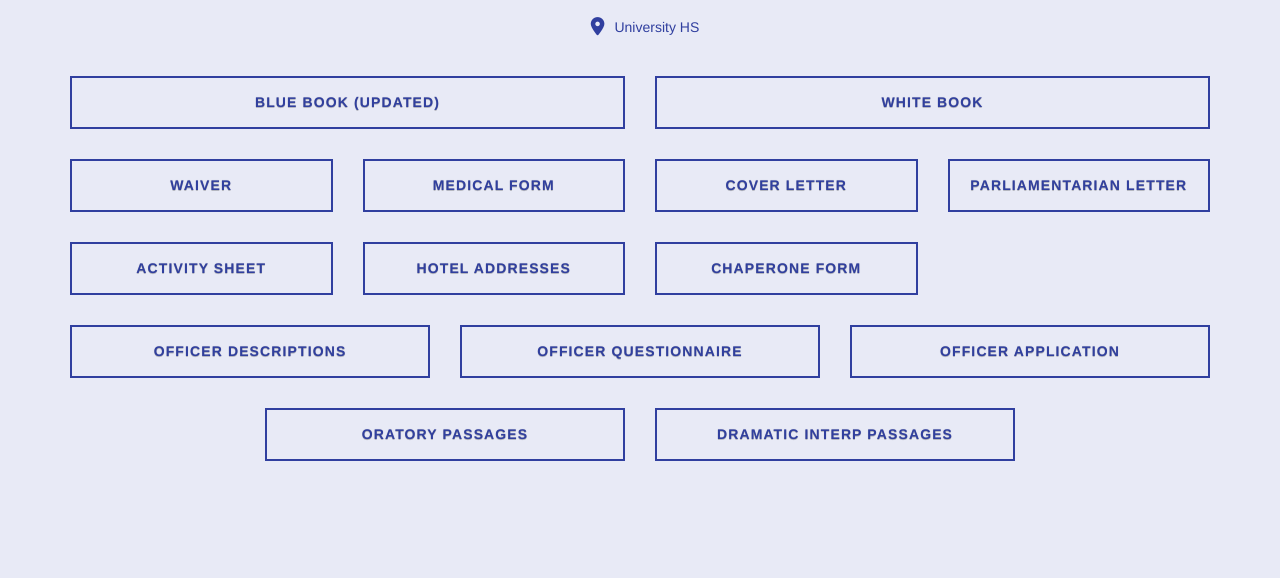
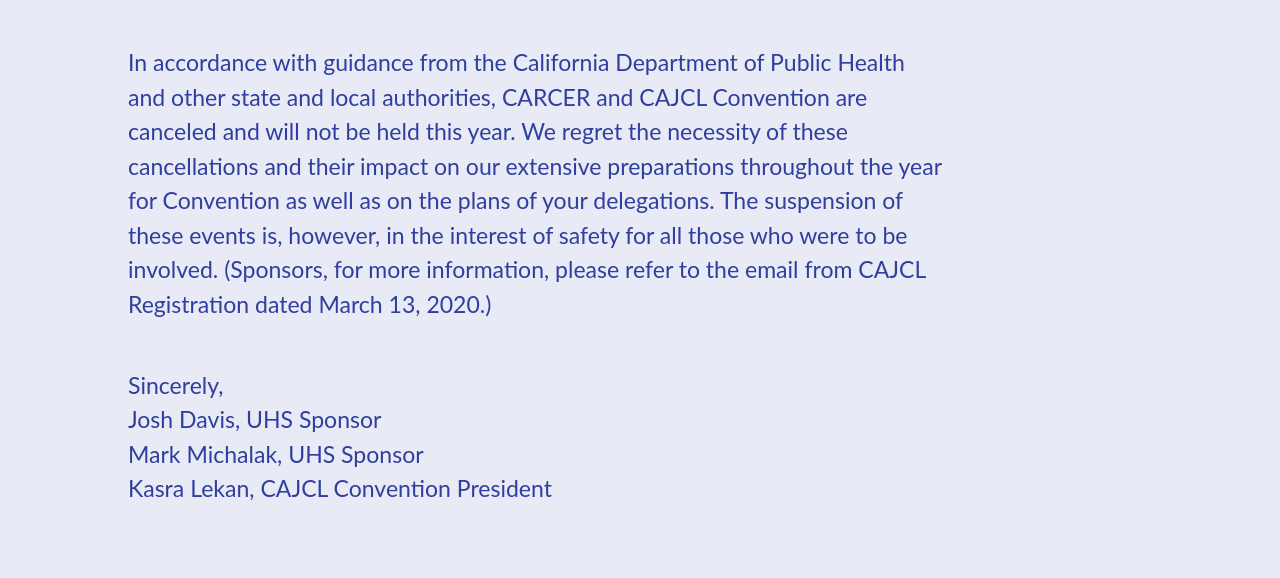
Before and after one commit to uhsjcl/convention-landing-page, a plain HTML site: page index.html in a window 1280 px wide. Shown: the part 222-800 px from the top of the page. Drawn offline with nearby package versions, Linux system fonts and the light colour scheme.

Commit message:
Update homepage letter

```diff
--- /dev/null
+++ b/css/notif.css
@@ -0,0 +1,61 @@
+body {
+    background: #E8EAF6;
+    color: #303F9F;
+    font: 1.2em 'Lato', sans-serif;
+    height: 100%;
+    margin: 0 auto;
+    width: 100%;
+}
+
+h1 {
+    font-size: 4em;
+}
+
+p {
+    color: #303F9F;
+    font-size: 1.2em;
+    margin-right: 20%;
+    line-height: 1.5;
+}
+
+.container {
+    align-items: center;
+    display: flex;
+    justify-content: center;
+    max-width: 100%;
+    margin: 0 auto;
+}
+
+.container div {
+    display: flex;
+    width: 80%;
+    height: 100vh;
+}
+
+.container div:first-child {
+    flex-direction: column;
+    justify-content: center;
+    text-align: left;
+}
+
+div.picture_bg {
+    background-position: center center;
+    justify-content: flex-end;
+}
+
+@media only screen and (max-width: 768px) {
+
+.container {
+    align-items: center;
+    display: flex;
+    flex-direction: column;
+    justify-content: center;
+    max-width: 100%;
+}
+
+.container div {
+    display: flex;
+    width: 80%;
+    height: 50vh;
+    justify-content: center;
+}
--- a/index.html
+++ b/index.html
@@ -11,19 +11,19 @@
 
 	<link href="https://fonts.googleapis.com/css?family=Reem+Kufi|Roboto:300" rel="stylesheet">
 	<script src="https://kit.fontawesome.com/554a8d67f4.js"></script>
-	<link rel="stylesheet" href="css/button.css">
+	<!-- <link rel="stylesheet" href="css/button.css">
 	<link rel="stylesheet" href="css/reset.css">
-	<link rel="stylesheet" href="css/styles.css">
+	<link rel="stylesheet" href="css/styles.css"> -->
 	<!-- <link rel="stylesheet" href="css/themes/indigo-white.css"> -->
 	<!-- <link rel="stylesheet" href="css/themes/green-white.css"> -->
 	<!-- <link rel="stylesheet" href="css/themes/red-white.css"> -->
 	<!-- <link rel="stylesheet" href="css/themes/grey-white.css"> -->
-	<link rel="stylesheet" href="css/themes/white-indigo.css">
+	<!-- <link rel="stylesheet" href="css/themes/white-indigo.css"> -->
 	<!-- <link rel="stylesheet" href="css/themes/white-blue.css"> -->
 	<!-- <link rel="stylesheet" href="css/themes/white-grey.css"> -->
 	<!-- <link rel="stylesheet" href="css/themes/white-red.css"> -->
 	<!-- <link rel="stylesheet" href="css/themes/yellow-black.css"> -->
-
+	<link rel="stylesheet" href="css/notif.css">
 
 	<script async src="https://www.googletagmanager.com/gtag/js?id=UA-129419745-2"></script>
 	<script>
@@ -47,73 +47,17 @@
 	<noscript><iframe src="https://www.googletagmanager.com/ns.html?id=GTM-WV4RZZ8"
 		height="0" width="0" style="display:none;visibility:hidden"></iframe></noscript>
 	<!-- End Google Tag Manager (noscript) -->
-	<main>
-		<div class="intro">CAJCL State Convention</div>
-		<div class="icons-social">
-			<div class="icon-line">
-				<i class="fas fa-calendar-day"></i> April 17-18, 2020
-			</div>
-			<div class="icon-line">
-				<i class="fas fa-map-marker-alt"></i> University HS
-			</div>
+	<div class="container">
+		<div>
+			<h1>CAJCL State Convention</h1>
+			<p>In accordance with guidance from the California Department of Public Health and other state and local authorities, CARCER and CAJCL Convention are canceled and will not be held this year. We regret the necessity of these cancellations and their impact on our extensive preparations throughout the year for Convention as well as on the plans of your delegations. The suspension of these events is, however, in the interest of safety for all those who were to be involved.  (Sponsors, for more information, please refer to the email from CAJCL Registration dated March 13, 2020.)</p>
+			<p>
+				Sincerely,<br>
+				Josh Davis, UHS Sponsor<br>
+				Mark Michalak, UHS Sponsor<br>
+				Kasra Lekan, CAJCL Convention President
+			</p>
 		</div>
-		<div class="container">
-			<div class="row">
-				<div class="col-sm-6">
-					<a target="blank" href="bluebook.pdf" class="btn btn-sm animated-button button-one">Blue Book (Updated)</a>
-				</div>
-				<div class="col-sm-6">
-					<a target="blank" href="whitebook.pdf" class="btn btn-sm animated-button button-two">White Book</a>
-				</div>
-			</div>
-			<div class="row">
-				<div class="col-sm-3">
-					<a target="blank" href="waiver.pdf" class="btn btn-sm animated-button button-one">Waiver</a>
-				</div>
-				<div class="col-sm-3">
-					<a target="blank" href="medical-form.pdf" class="btn btn-sm animated-button button-one">Medical Form</a>
-				</div>
-				<div class="col-sm-3">
-					<a target="blank" href="cover-letter.pdf" class="btn btn-sm animated-button button-one">Cover Letter</a>
-				</div>
-				<div class="col-sm-3">
-					<a target="blank" href="parliamentarian.pdf" class="btn btn-sm animated-button button-one">Parliamentarian Letter</a>
-				</div>
-				<div class="col-sm-3">
-					<a target="blank" href="activity-sheet.pdf" class="btn btn-sm animated-button button-one">Activity Sheet</a>
-				</div>
-				<div class="col-sm-3">
-					<a target="blank" href="hotel-addresses.pdf" class="btn btn-sm animated-button button-one">Hotel Addresses</a>
-				</div>
-				<div class="col-sm-3">
-					<a target="blank" href="chaperone-form.pdf" class="btn btn-sm animated-button button-one">Chaperone Form</a>
-				</div>
-				<div class="col-sm-3">
-
-				</div>
-			</div>
-
-			<div class="row center">
-				<div class="col-sm-4">
-					<a target="blank" href="officer-descriptions.pdf" class="btn btn-sm animated-button button-one">Officer Descriptions</a>
-				</div>
-				<div class="col-sm-4">
-					<a target="blank" href="officer-additional-questions.pdf" class="btn btn-sm animated-button button-one">Officer Questionnaire</a>
-				</div>
-				<div class="col-sm-4">
-					<a target="blank" href="officer-application.pdf" class="btn btn-sm animated-button button-one">Officer Application</a>
-				</div>
-			</div>
-
-			<div class="row center">
-				<div class="col-sm-4">
-					<a target="blank" href="oratory-passages.pdf" class="btn btn-sm animated-button button-one">Oratory Passages</a>
-				</div>
-				<div class="col-sm-4">
-					<a target="blank" href="dramatic-interp.pdf" class="btn btn-sm animated-button button-one">Dramatic Interp Passages</a>
-				</div>
-			</div>
-		</div>
-	</main>
+	</div>
 </body>
 </html>
```
